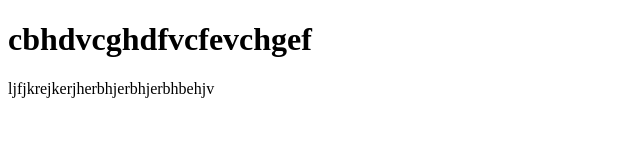
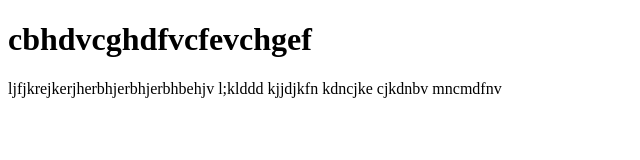
Before and after one commit to chadimize/projetct, a plain HTML site: page index.html in a window 1280 px wide. Shown: the whole page, without its empty margins (0-640 px from the left). Drawn offline with Linux system fonts and the light colour scheme.

```diff
--- a/index.html
+++ b/index.html
@@ -8,5 +8,11 @@
 <body>
     <h1>cbhdvcghdfvcfevchgef</h1>
     ljfjkrejkerjherbhjerbhjerbhbehjv
+
+    l;klddd
+    kjjdjkfn
+    kdncjke
+    cjkdnbv
+    mncmdfnv
 </body>
 </html>
```
